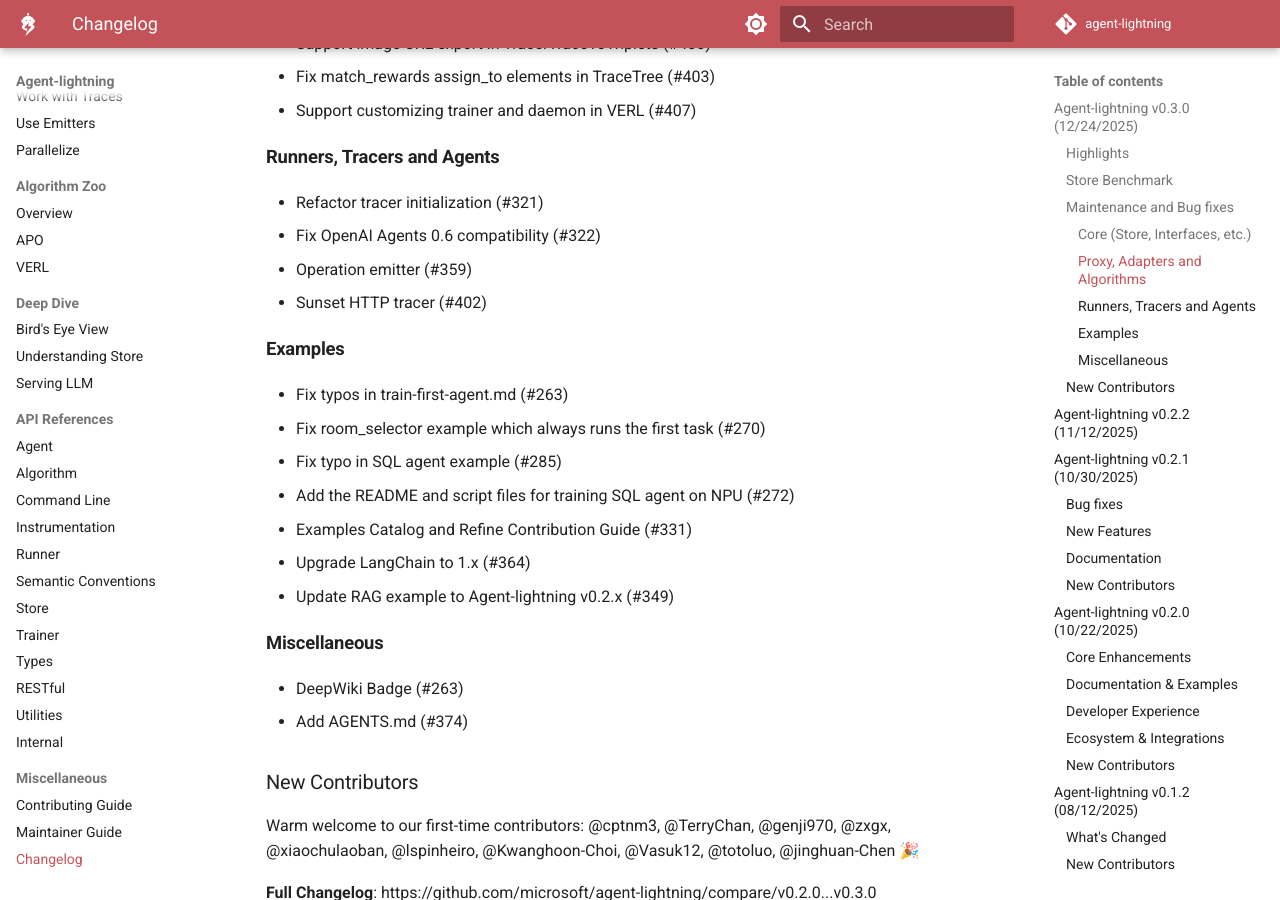
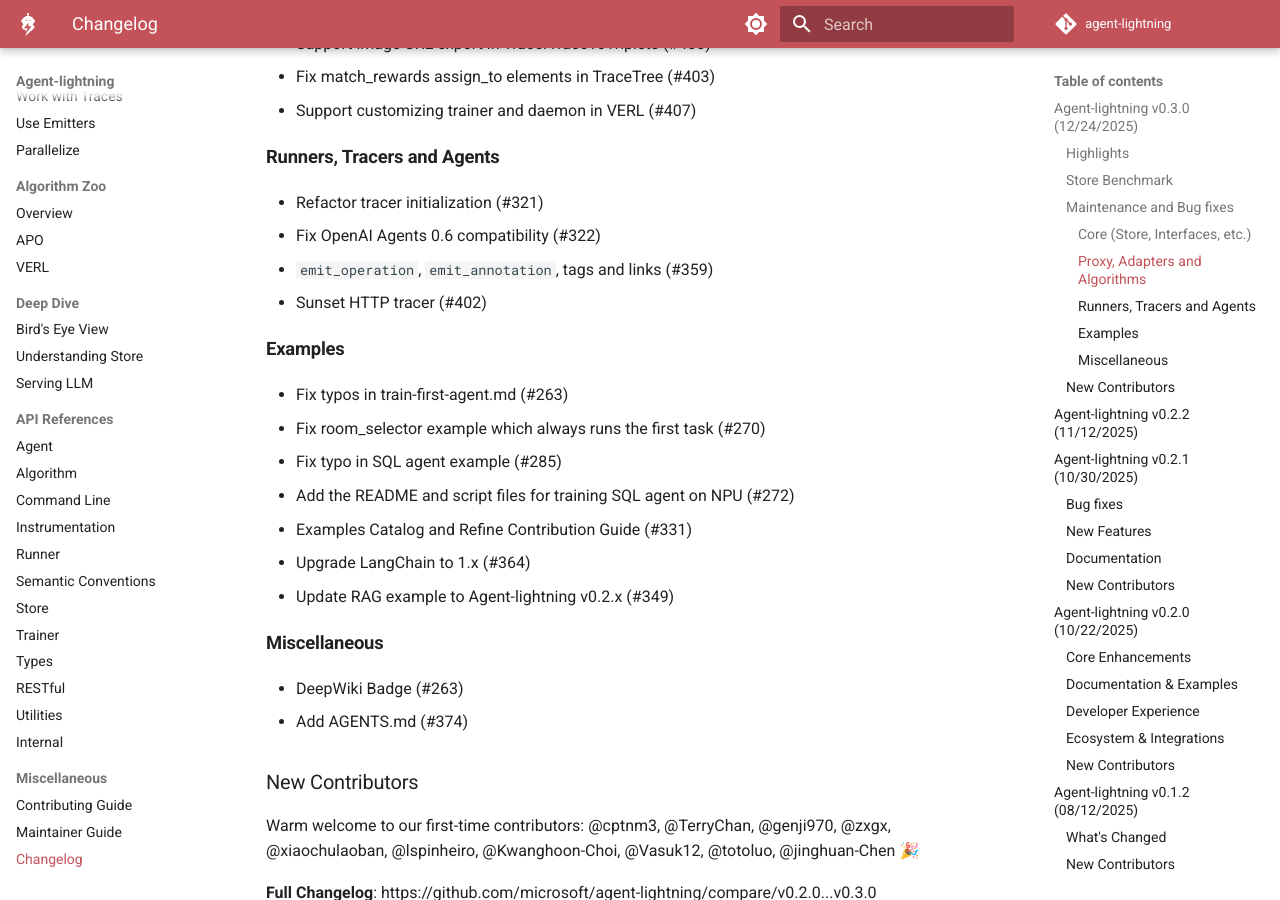
Before and after one commit to millord237/agent-lightning, an MkDocs documentation site: the page built from docs/changelog.md, in a window 1280 px wide and 900 px high, scrolled down 2109 px. Built offline with MkDocs 1.6.1 and Material for MkDocs 9.7.7, drawn with Linux system fonts in a browser that asks for light colours; comment, search, counter and statistics services are not loaded; the version menu is left out.

Commit message:
update emit_operation

```diff
--- a/docs/changelog.md
+++ b/docs/changelog.md
@@ -60,7 +60,7 @@
 
 * Refactor tracer initialization (#321)
 * Fix OpenAI Agents 0.6 compatibility (#322)
-* Operation emitter (#359)
+* `emit_operation`, `emit_annotation`, tags and links (#359)
 * Sunset HTTP tracer (#402)
 
 #### Examples
```
